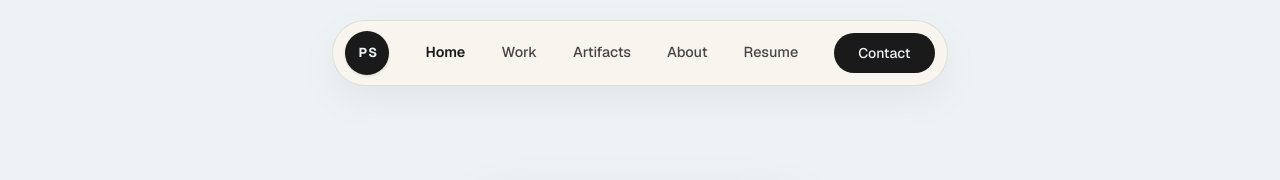
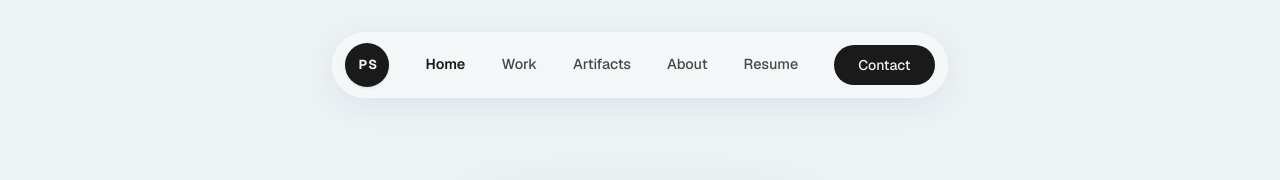
Before and after one commit to Pratyus-Saha/pm-portfolio, a Next.js app: page / in a window 1280 px wide. Shown: the top 180 px of the page. Built offline with nearby package versions, Linux system fonts and the light colour scheme.

Commit message:
Enhance navbar with frosted glass effect

```diff
--- a/src/components/site-header.tsx
+++ b/src/components/site-header.tsx
@@ -10,8 +10,8 @@ export function SiteHeader() {
   const pathname = usePathname();
 
   return (
-    <header className="fixed left-0 right-0 top-0 z-50 px-4 py-5 md:px-6">
-      <nav className="mx-auto flex w-max items-center justify-between gap-3 rounded-full border border-[rgba(26,26,26,0.10)] bg-paper/96 px-3 py-2.5 shadow-[0_14px_40px_rgba(26,26,26,0.05)]">
+    <header className="fixed left-0 right-0 top-0 z-50 px-4 py-8 md:px-6">
+      <nav className="mx-auto flex w-max items-center justify-between gap-3 rounded-full border border-white/20 bg-white/40 backdrop-blur-md px-3 py-2.5 shadow-[0_8px_32px_0_rgba(31,38,135,0.07)]">
         <Link
           href="/"
           className="group flex h-11 w-11 shrink-0 items-center justify-center rounded-full bg-foreground shadow-sm transition-transform hover:scale-105"
```
